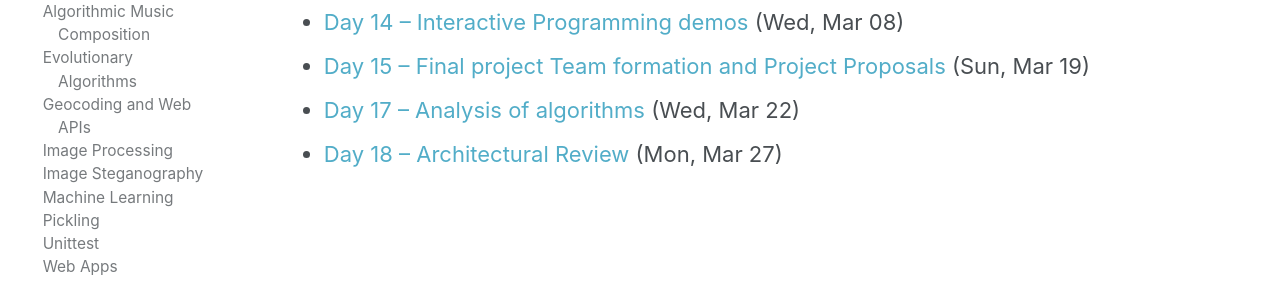
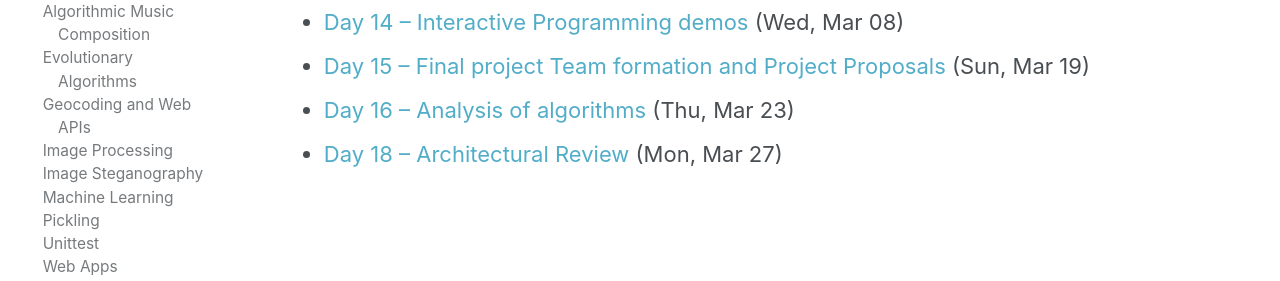
Before and after one commit to sd17spring/sd17spring.github.io, a Jekyll site: the page built from _pages/activities.html, in a window 1280 px wide and 900 px high, scrolled down 661 px. Shown: the part 163-444 px from the top of the window. Built offline with Jekyll 4.4.1, drawn with Linux system fonts in a browser that asks for light colours.

Commit message:
fixing instructional day 17 -> 16

```diff
--- a/_days/day-16.md
+++ b/_days/day-16.md
@@ -1,7 +1,7 @@
 ---
-title: Day 17
+title: Day 16
 date: 2017-03-23 00:00:00 -04:00
-activity_date: 2017-03-22 20:00:00 -04:00
+activity_date: 2017-03-23 20:00:00 -04:00
 description: Analysis of algorithms
 ---
 
```
